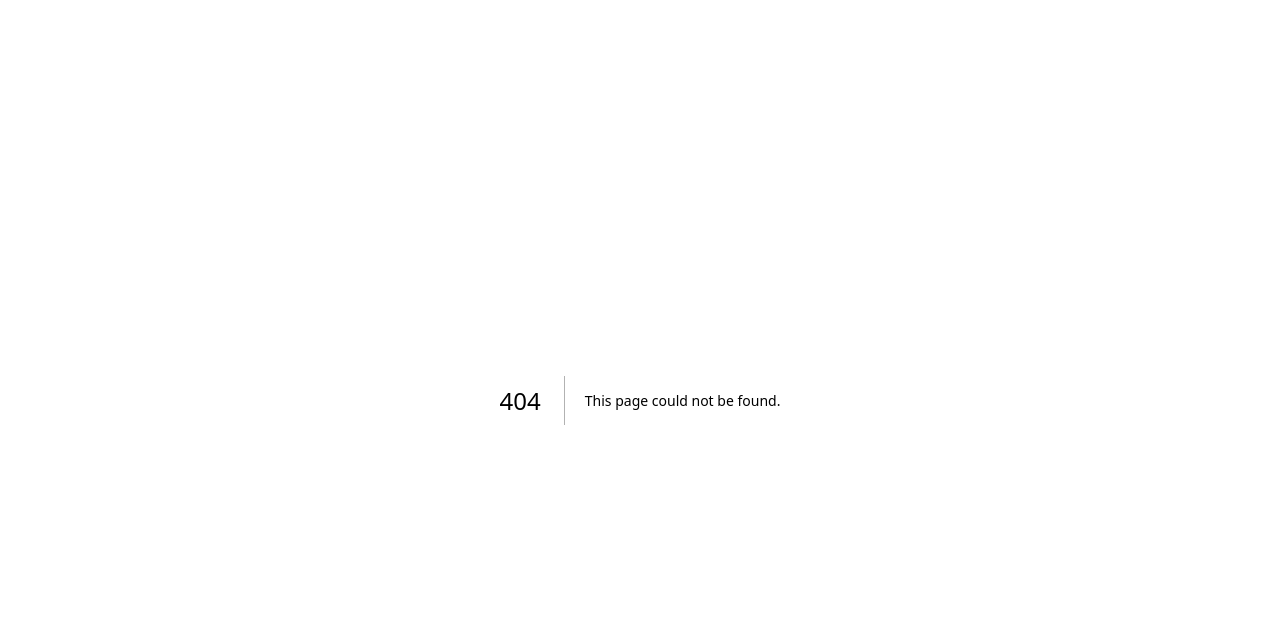
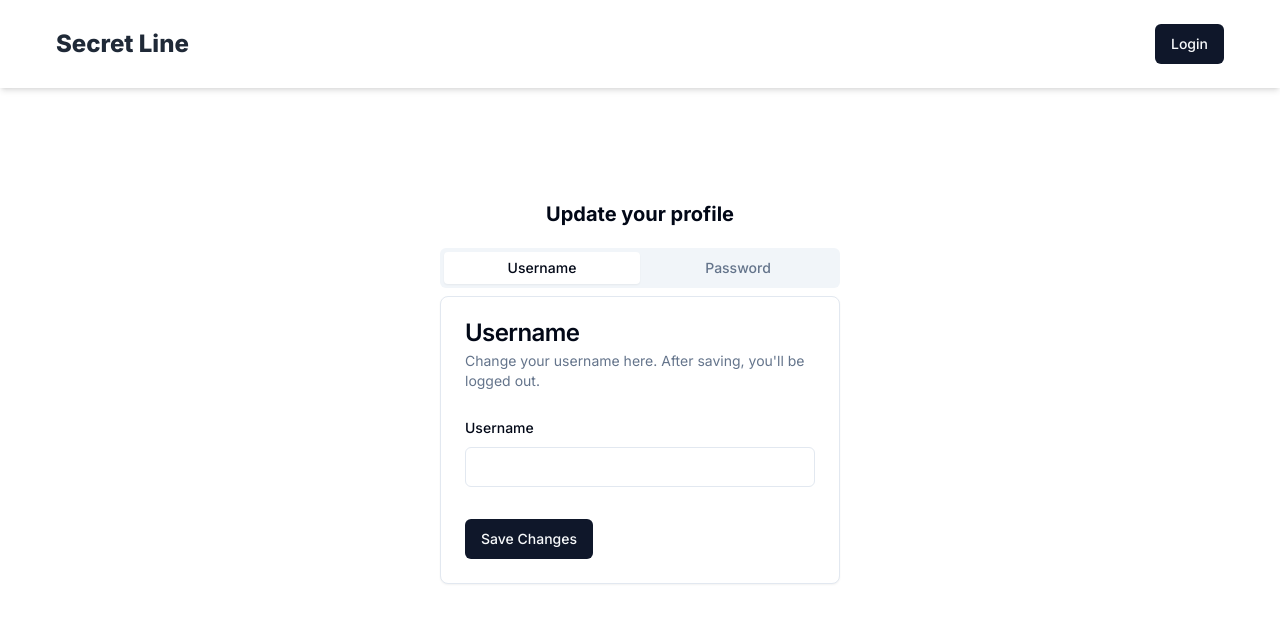
Before and after one commit to prathamgarg03/secret-line, a Next.js app: page /profile in a window 1280 px wide. Before the commit this address had no page. Shown: the top 622 px of the page. Built offline with nearby package versions, Linux system fonts and the light colour scheme; no server answers.

Commit message:
Create ProfilePage page nad fix some schema bugs

```diff
--- a/package.json
+++ b/package.json
@@ -18,6 +18,7 @@
     "@radix-ui/react-separator": "^1.1.0",
     "@radix-ui/react-slot": "^1.1.0",
     "@radix-ui/react-switch": "^1.1.0",
+    "@radix-ui/react-tabs": "^1.1.0",
     "@radix-ui/react-toast": "^1.2.1",
     "@react-email/components": "^0.0.19",
     "@tanstack/react-table": "^8.19.2",
--- /dev/null
+++ b/src/app/(app)/profile/page.tsx
@@ -0,0 +1,161 @@
+'use client'
+import { Button } from "@/components/ui/button";
+import {
+    Card,
+    CardContent,
+    CardDescription,
+    CardFooter,
+    CardHeader,
+    CardTitle,
+} from "@/components/ui/card";
+import { Form, FormControl, FormField, FormItem, FormLabel, FormMessage } from "@/components/ui/form";
+import { Input } from "@/components/ui/input";
+import { Label } from "@/components/ui/label";
+import {
+    Tabs,
+    TabsContent,
+    TabsList,
+    TabsTrigger,
+} from "@/components/ui/tabs";
+import { User } from "@/model/User";
+import { usernameSchema } from "@/schemas/signUpSchema";
+import { ApiResponse } from "@/types/ApiResponse";
+import { zodResolver } from "@hookform/resolvers/zod";
+import axios, { AxiosError } from "axios";
+import { Loader2 } from "lucide-react";
+import { useSession } from "next-auth/react";
+import { useEffect, useState } from "react";
+import { useForm } from "react-hook-form";
+import { useDebounceCallback } from "usehooks-ts";
+import { z } from "zod";
+
+function ProfilePage() {
+    const { data: session } = useSession();
+    const user: User = session?.user as User;
+
+    const [username, setUsername] = useState("");
+    const [usernameMessage, setUsernameMessage] = useState("");
+    const [isCheckingUsername, setIsCheckingUsername] = useState(false);
+    const [isSubmitting, setIsSubmitting] = useState(false);
+
+    const debounced = useDebounceCallback(setUsername, 300);
+
+    useEffect(() => {
+        const checkUsernameUnique = async () => {
+            if (username) {
+                setIsCheckingUsername(true);
+                setUsernameMessage("");
+                if (username === user?.username) {
+                    setUsernameMessage("Please choose a new username");
+                    setIsCheckingUsername(false);
+                } else {
+                    try {
+                        const response = await axios.get(`/api/check-username-unique?username=${username}`);
+                        setUsernameMessage(response.data.message);
+
+                    } catch (error) {
+                        const axiosError = error as AxiosError<ApiResponse>;
+                        setUsernameMessage(axiosError.response?.data.message ?? "Error checking username");
+                    } finally {
+                        setIsCheckingUsername(false);
+                    }
+                }
+            }
+        };
+        checkUsernameUnique();
+    }, [username]);
+
+    const form = useForm<z.infer<typeof usernameSchema>>({
+        resolver: zodResolver(usernameSchema),
+        defaultValues: {
+            username: ''
+        }
+    });
+
+    const onUsernameSubmit = (data: z.infer<typeof usernameSchema>) => {
+        console.log('Form submitted:', data);
+    };
+
+    return (
+        <div className="flex flex-col items-center mt-28 gap-y-5">
+            <div>
+                <h1 className="text-xl font-bold">Update your profile</h1>
+            </div>
+            <Tabs defaultValue="username" className="w-[400px]">
+                <TabsList className="grid w-full grid-cols-2">
+                    <TabsTrigger value="username">Username</TabsTrigger>
+                    <TabsTrigger value="password">Password</TabsTrigger>
+                </TabsList>
+                <TabsContent value="username">
+                    <Card>
+                        <CardHeader>
+                            <CardTitle>Username</CardTitle>
+                            <CardDescription>
+                                Change your username here. After saving, you'll be logged out.
+                            </CardDescription>
+                        </CardHeader>
+                        <Form {...form}>
+                            <form onSubmit={form.handleSubmit(onUsernameSubmit)}>
+                                <CardContent className="space-y-2">
+                                    <FormField
+                                        name="username"
+                                        control={form.control}
+                                        render={({ field }) => (
+                                            <FormItem>
+                                                <FormLabel>Username</FormLabel>
+                                                <FormControl>
+                                                    <Input
+                                                        {...field}
+                                                        onChange={(e) => {
+                                                            field.onChange(e);
+                                                            debounced(e.target.value);
+                                                        }}
+                                                    />
+                                                </FormControl>
+                                                {isCheckingUsername &&
+                                                    <Loader2 className="mr-2 h-4 w-4 animate-spin" />
+                                                }
+                                                <p className={`text-sm ${usernameMessage === "Username is unique" ? 'text-green-500' : 'text-red-500'}`}>
+                                                    {usernameMessage}
+                                                </p>
+                                                <FormMessage />
+                                            </FormItem>
+                                        )}
+                                    />
+                                </CardContent>
+                                <CardFooter>
+                                    <Button type="submit">Save Changes</Button>
+                                </CardFooter>
+                            </form>
+                        </Form>
+                    </Card>
+                </TabsContent>
+                <TabsContent value="password">
+                    <Card>
+                        <CardHeader>
+                            <CardTitle>Password</CardTitle>
+                            <CardDescription>
+                                Change your password here. After saving, you'll be logged out.
+                            </CardDescription>
+                        </CardHeader>
+                        <CardContent className="space-y-2">
+                            <div className="space-y-1">
+                                <Label htmlFor="current">Current password</Label>
+                                <Input id="current" type="password" />
+                            </div>
+                            <div className="space-y-1">
+                                <Label htmlFor="new">New password</Label>
+                                <Input id="new" type="password" />
+                            </div>
+                        </CardContent>
+                        <CardFooter>
+                            <Button>Save password</Button>
+                        </CardFooter>
+                    </Card>
+                </TabsContent>
+            </Tabs>
+        </div>
+    );
+}
+
+export default ProfilePage;
--- a/src/app/api/verify-code/route.ts
+++ b/src/app/api/verify-code/route.ts
@@ -35,6 +35,7 @@ export async function POST(request: Request) {
         if(isCodeValid && isCodeNotExpired) {
             user.isVerified = true
             await user.save()
+            console.log("success")
             return Response.json({
                 success: true,
                 message: "Account verified successfully"
--- /dev/null
+++ b/src/components/ui/tabs.tsx
@@ -0,0 +1,55 @@
+"use client"
+
+import * as React from "react"
+import * as TabsPrimitive from "@radix-ui/react-tabs"
+
+import { cn } from "@/lib/utils"
+
+const Tabs = TabsPrimitive.Root
+
+const TabsList = React.forwardRef<
+  React.ElementRef<typeof TabsPrimitive.List>,
+  React.ComponentPropsWithoutRef<typeof TabsPrimitive.List>
+>(({ className, ...props }, ref) => (
+  <TabsPrimitive.List
+    ref={ref}
+    className={cn(
+      "inline-flex h-10 items-center justify-center rounded-md bg-muted p-1 text-muted-foreground",
+      className
+    )}
+    {...props}
+  />
+))
+TabsList.displayName = TabsPrimitive.List.displayName
+
+const TabsTrigger = React.forwardRef<
+  React.ElementRef<typeof TabsPrimitive.Trigger>,
+  React.ComponentPropsWithoutRef<typeof TabsPrimitive.Trigger>
+>(({ className, ...props }, ref) => (
+  <TabsPrimitive.Trigger
+    ref={ref}
+    className={cn(
+      "inline-flex items-center justify-center whitespace-nowrap rounded-sm px-3 py-1.5 text-sm font-medium ring-offset-background transition-all focus-visible:outline-none focus-visible:ring-2 focus-visible:ring-ring focus-visible:ring-offset-2 disabled:pointer-events-none disabled:opacity-50 data-[state=active]:bg-background data-[state=active]:text-foreground data-[state=active]:shadow-sm",
+      className
+    )}
+    {...props}
+  />
+))
+TabsTrigger.displayName = TabsPrimitive.Trigger.displayName
+
+const TabsContent = React.forwardRef<
+  React.ElementRef<typeof TabsPrimitive.Content>,
+  React.ComponentPropsWithoutRef<typeof TabsPrimitive.Content>
+>(({ className, ...props }, ref) => (
+  <TabsPrimitive.Content
+    ref={ref}
+    className={cn(
+      "mt-2 ring-offset-background focus-visible:outline-none focus-visible:ring-2 focus-visible:ring-ring focus-visible:ring-offset-2",
+      className
+    )}
+    {...props}
+  />
+))
+TabsContent.displayName = TabsPrimitive.Content.displayName
+
+export { Tabs, TabsList, TabsTrigger, TabsContent }
--- a/src/helpers/sendVerificationEmail.ts
+++ b/src/helpers/sendVerificationEmail.ts
@@ -9,7 +9,7 @@ export async function sendverificationEmail(
 ): Promise<ApiResponse> {
     try {
         const { data, error } = await resend.emails.send({
-            from: 'onboarding@resend.dev',
+            from: 'mail@prathamgarg.com',
             to: email,
             subject: "Secret Line | Verification Code",
             react: VerificationEmail({ username, otp: verificationCode }),
--- a/src/schemas/signUpSchema.ts
+++ b/src/schemas/signUpSchema.ts
@@ -6,8 +6,18 @@ export const usernameValidation = z
     .max(20, "Username must be no longer than 20 characters")
     .regex(/^[a-zA-Z0-9_]+$/, "Username must not contain any special characters")
 
+export const usernameSchema = z.object({
+    username: usernameValidation
+})
+
+export const passwordSchema = z.object({
+    password: z.string()
+        .min(8, { message: "Password must be atleast 8 characters long" })
+})
+
+
 export const signUpSchema = z.object({
     username: usernameValidation,
-    email: z.string().email({message: "Invalid email address"}),
-    password: z.string().min(8, {message: "Password must be atleast 8 characters long"})
+    email: z.string().email({ message: "Invalid email address" }),
+    password: z.string().min(8, { message: "Password must be atleast 8 characters long" })
 })
```
Also changed, not shown: 1 other file (tests, documents, lock files or other folders).
